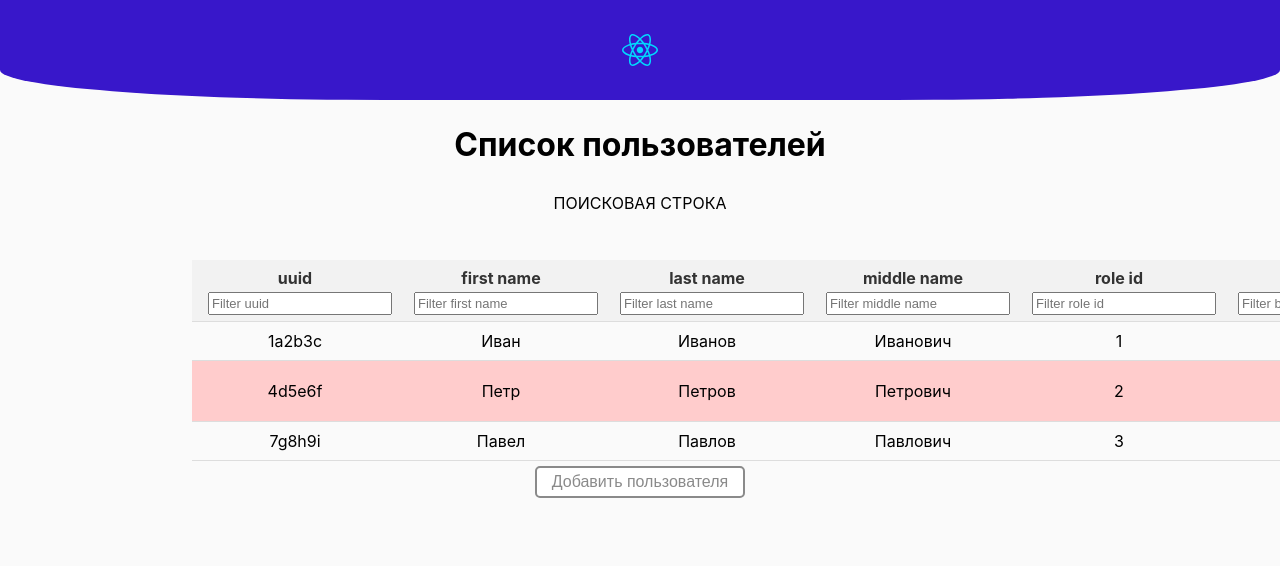
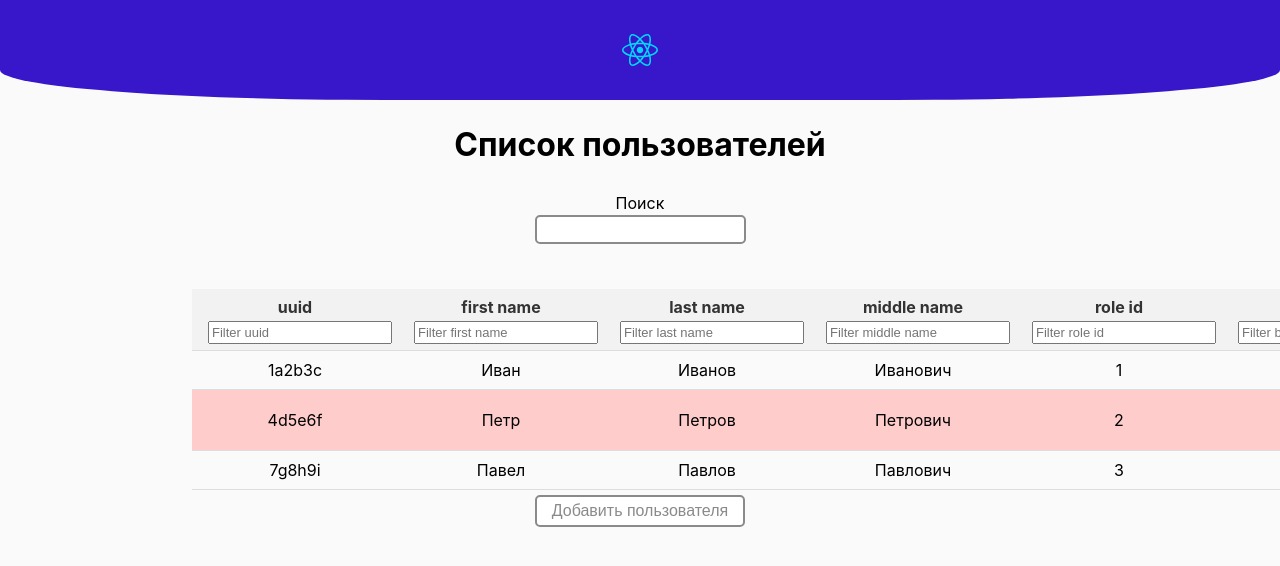
Before and after one commit to KirichenkoND/Angelfish-2, a React (Vite) app in the folder frontend/: page /users in a window 1280 px wide. Shown: the top 566 px of the page. Built offline with nearby package versions, Linux system fonts and the light colour scheme.

Commit message:
Update UI KIT #3

```diff
--- a/frontend/src/UI/SearchBar/SearchBar.tsx
+++ b/frontend/src/UI/SearchBar/SearchBar.tsx
@@ -1,9 +1,10 @@
 import React from 'react';
+import Input from '../Input/Input';
 
 const SearchBar: React.FC = () => {
     return (
         <>
-            ПОИСКОВАЯ СТРОКА
+            Поиск <Input />
         </>
     );
 };
```
Also changed, not shown: frontend/src/UI/Input/Input.tsx (+5 -3 lines).
